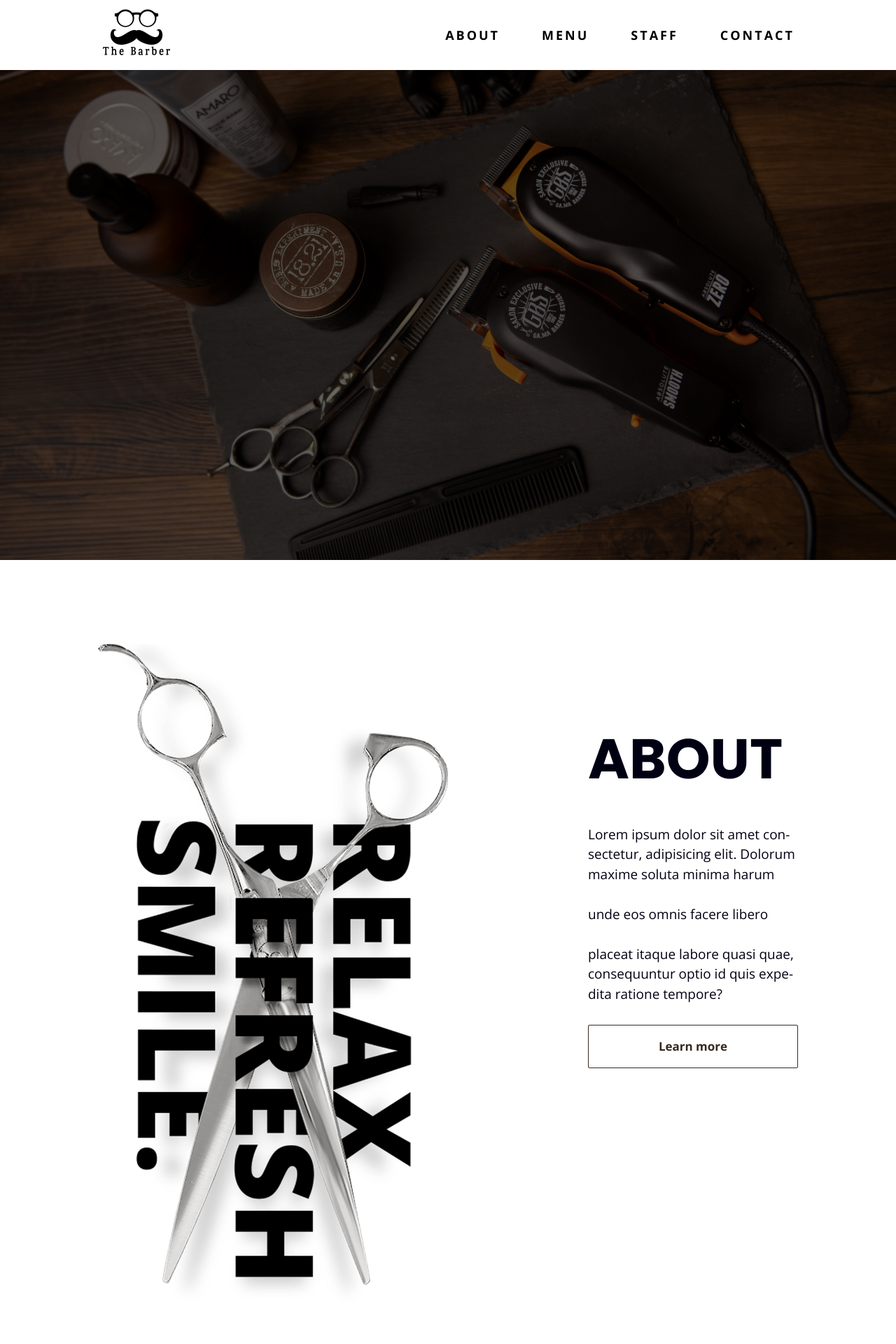
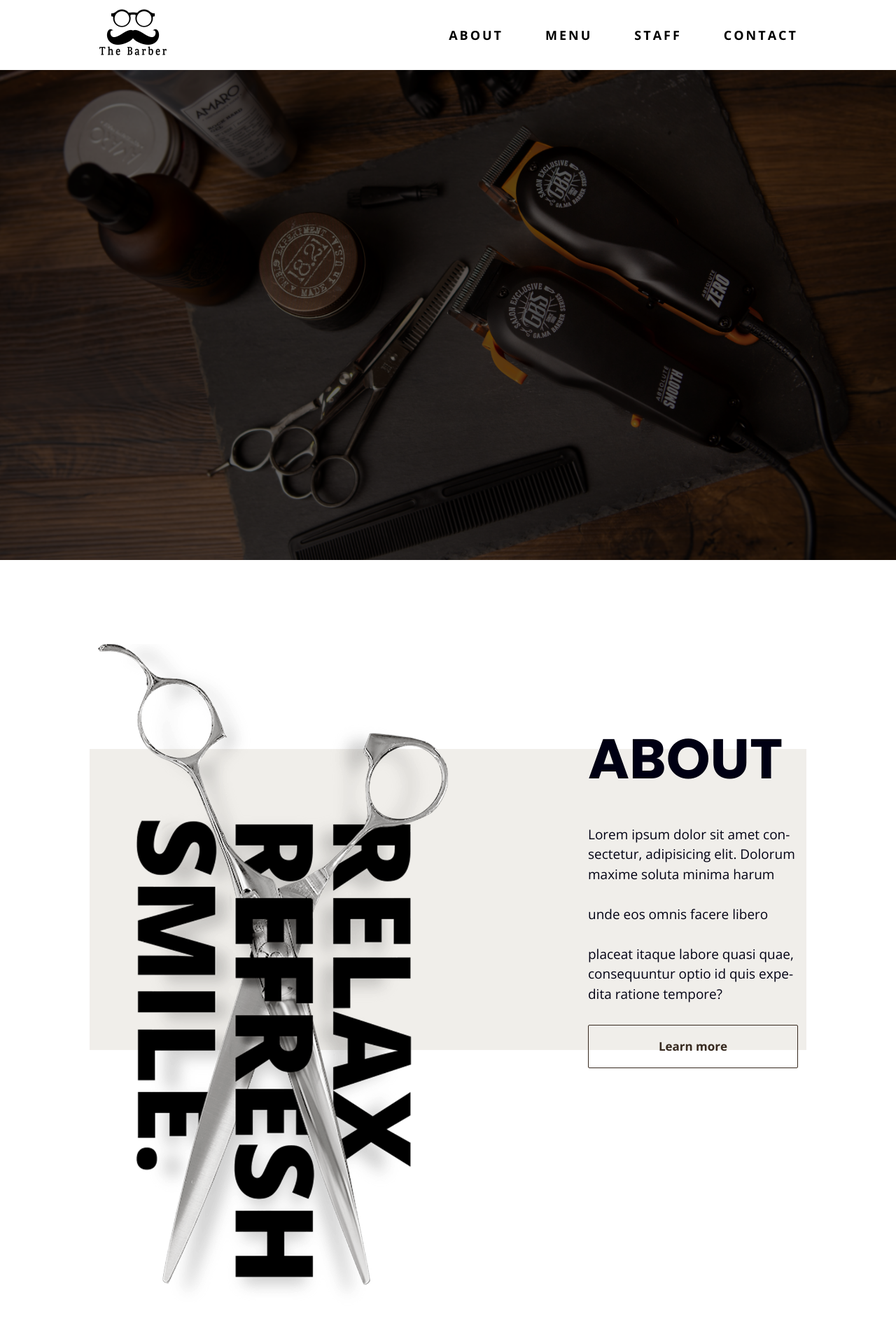
Before and after one commit to A-Rama7/Projet_Barber, a PHP site: page / in a window 1280 px wide. Shown: the top 1920 px of the page at 70% size. Run offline with PHP 8.4, Linux system fonts and the light colour scheme.

Commit message:
background carré de la partie about se resize correctement

```diff
--- a/index.html
+++ b/index.html
@@ -49,10 +49,9 @@
     </div>
 
     <section class="wrapper">
-
-
-
         <div class="about">
+                <div class="back">
+                </div>
                 <div class="about_wrapper">
                     <div class="img_about">
                         <img src="./images/rrs.png" alt="relax_refresh_smile">
@@ -72,7 +71,6 @@
                         </div>
                     </div>
                 </div>
-
         </div>
 
         <div class="pre_menu">
--- a/libs/_variables.scss
+++ b/libs/_variables.scss
@@ -2,4 +2,4 @@ $cream : #F7E4D6;
 $skin : #F5B98C;
 $brown: #755943;
 $dark-brown: #36291F;
-$grey: #756D66;
+$grey: #f0eeea;
--- a/style.css
+++ b/style.css
@@ -270,7 +270,7 @@ body {
       -ms-flex-align: center;
           align-items: center;
   min-width: 20vw;
-  width: 990px;
+  width: 1000px;
   min-height: 8vh;
   z-index: 999;
 }
@@ -376,6 +376,13 @@ body {
 
 /*---Main_Content---*/
 .wrapper {
+  display: -webkit-box;
+  display: -ms-flexbox;
+  display: flex;
+  -webkit-box-orient: vertical;
+  -webkit-box-direction: normal;
+      -ms-flex-direction: column;
+          flex-direction: column;
   padding-top: 15vh;
   padding-bottom: 10vh;
 }
@@ -391,6 +398,16 @@ body {
   -webkit-box-pack: center;
       -ms-flex-pack: center;
           justify-content: center;
+}
+
+.about .back {
+  position: absolute;
+  width: 80vw;
+  height: 43rem;
+  margin: auto;
+  z-index: -1;
+  background-color: #f0eeea;
+  bottom: -70rem;
 }
 
 .about .about_wrapper {
--- a/style.scss
+++ b/style.scss
@@ -24,6 +24,8 @@ body{
 }
 
 
+
+
 /*---Navbar---*/
 .header{
     display: flex;
@@ -39,7 +41,7 @@ body{
     justify-content: space-between;
     align-items: center;
     min-width: 20vw;;
-    width: 990px;
+    width: 1000px;
     min-height: 8vh;
     z-index: 999;
     // padding: 0 1rem 0 1rem;
@@ -159,6 +161,8 @@ body{
 /*---Main_Content---*/
 
 .wrapper{
+    display: flex;
+    flex-direction: column;
     padding-top: 15vh;
     padding-bottom: 10vh;
 
@@ -174,11 +178,24 @@ body{
     display: flex;
     justify-content: center;
 
+    .back{
+        position: absolute;
+        width: 80vw;
+        height: 43rem;
+        margin: auto;
+        z-index: -1;
+        background-color: $grey ;
+        bottom: -70rem;
+    }
+
+
+
     .about_wrapper{
         width: 1000px;
         display: flex;
         justify-content: space-between;
         padding-bottom: 10rem;
+
 
         .img_about{
             width: 500px;
```
Also changed, not shown: 1 other file. Lines whose indentation alone changed are shown as unchanged.
